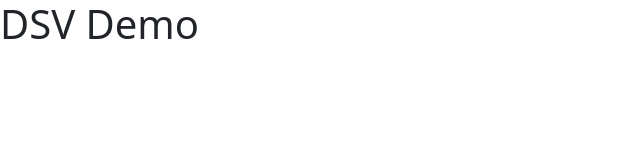
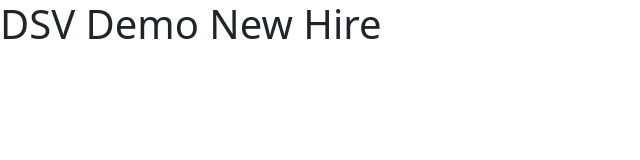
Before and after one commit to jasontaylor0891/dsv-github-action-demo, a plain HTML site: page index.html in a window 1280 px wide. Shown: the whole page, without its empty margins (0-640 px from the left). Drawn offline with nearby package versions, Linux system fonts and the light colour scheme.

Commit message:
Update index.html

```diff
--- a/index.html
+++ b/index.html
@@ -13,6 +13,6 @@
 </head>
 
 <body>
-<h1>DSV Demo</h1>
+<h1>DSV Demo New Hire</h1>
 </body>
 </html>
```
